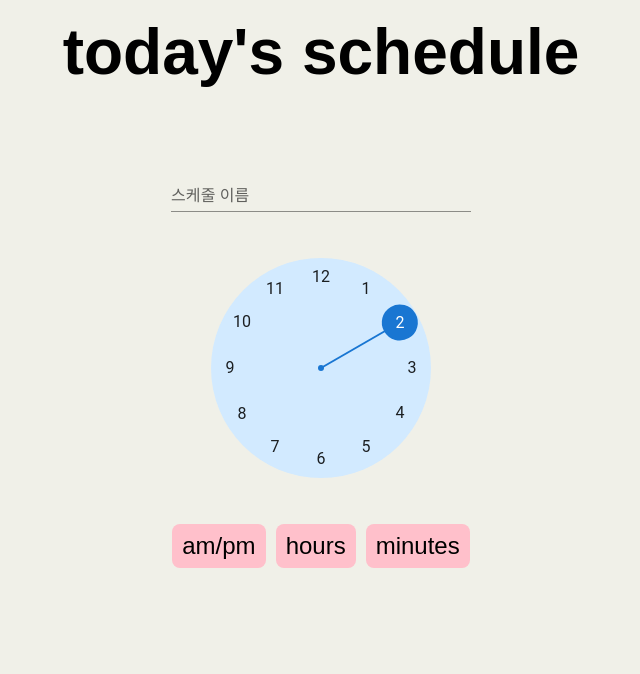
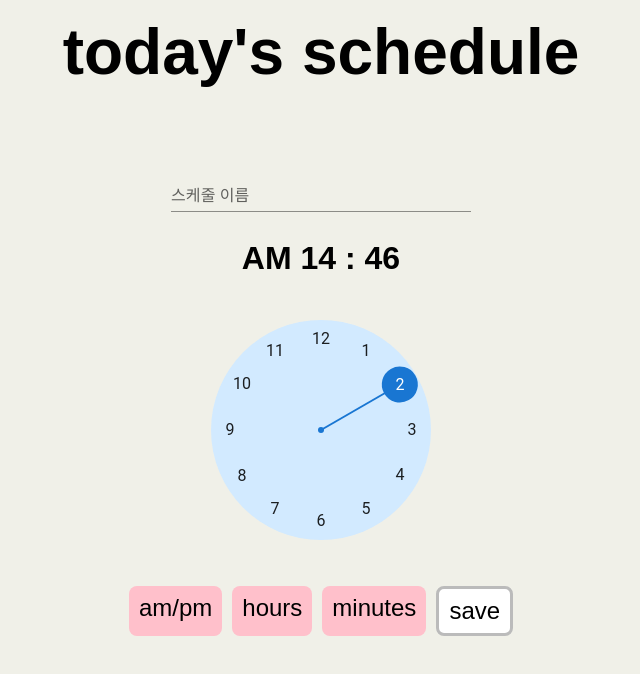
Before and after one commit to min-code-han/share-schedule-app, a React (Create React App) app: page / in a window 1280 px wide. Shown: the top 674 px of the page, without its empty margins (319-959 px from the left). Built offline with nearby package versions, Linux system fonts and the light colour scheme.

Commit message:
[Feat] am/pm 조정 및 스케줄 리스트 핸들링 완료

```diff
--- a/package.json
+++ b/package.json
@@ -63,10 +63,12 @@
     "@types/react-test-renderer": "^18.0.0",
     "@types/styled-components": "^5.1.26",
     "@typescript-eslint/eslint-plugin": "^5.54.0",
-    "@typescript-eslint/parser": "^5.54.0",
+    "@typescript-eslint/parser": "^5.58.0",
+    "babel-eslint": "^10.1.0",
     "babel-jest": "^29.5.0",
     "babel-preset-es2015": "^6.24.1",
     "babel-preset-react": "^6.24.1",
+    "clsx": "^1.2.1",
     "dayjs": "^1.11.7",
     "eslint": "^8.35.0",
     "eslint-config-airbnb": "^19.0.4",
--- a/src/components/TimePicker/index.tsx
+++ b/src/components/TimePicker/index.tsx
@@ -1,36 +1,58 @@
 import { LocalizationProvider } from "@mui/x-date-pickers/LocalizationProvider"
 import { AdapterDayjs } from "@mui/x-date-pickers/AdapterDayjs"
 import { TimeClock } from "@mui/x-date-pickers"
-import React, { useState } from "react"
+import React, { useEffect, useState } from "react"
 import dayjs, { Dayjs } from "dayjs"
 import styled from "@emotion/styled"
 import { TimeView } from "@mui/x-date-pickers/models/views"
+import clsx from "clsx"
+import { selectedTimeField } from "../../pages/Main"
 
-// interface TimePickerProps {
-//   handleTime: (hour: string, min: string) => void
-// }
+interface TimePickerProps {
+  selectedTimeCallback: (arg: selectedTimeField) => void
+  handleSave: () => void
+}
 
-export const Time = () => {
+export const Clock = (props: TimePickerProps) => {
   const [value, setValue] = useState<Dayjs | null>(dayjs())
+
   const [timeOption, setTimeOption] = useState<TimeView>("hours")
+  const [isAm, setInAm] = useState<boolean>(true)
+
+  useEffect(() => {
+    if (isAm) {
+      props.selectedTimeCallback({ hour: value ? value.hour() : 0, min: value ? value.minute() : 0, isAm })
+    } else {
+      props.selectedTimeCallback({ hour: value ? value.hour() + 12 : 0, min: value ? value.minute() : 0, isAm })
+    }
+  }, [value, isAm])
 
   const handleTimeOption = (option: TimeView) => {
     setTimeOption(option)
   }
 
-  console.log(value?.hour())
-  console.log(value?.hour() && value?.hour() + 12)
+  const handleAmPm = () => {
+    setInAm(!isAm)
+  }
 
   return (
     <Wrapper>
       <LocalizationProvider dateAdapter={AdapterDayjs}>
-        <TimeClock views={[timeOption]} value={value} onChange={(newValue) => setValue(newValue)} />
+        <TimeClock
+          className={clsx(isAm ? "day" : "night")}
+          views={[timeOption]}
+          value={value}
+          onChange={(newValue) => setValue(newValue)}
+        />
       </LocalizationProvider>
       <div style={{ display: "inline-block" }}>
         <ButtonWrap>
-          <Button onClick={() => handleTimeOption("hours")}>am/pm</Button>
+          <Button onClick={handleAmPm}>am/pm</Button>
           <Button onClick={() => handleTimeOption("hours")}>hours</Button>
           <Button onClick={() => handleTimeOption("minutes")}>minutes</Button>
+          <Button className="save" onClick={props.handleSave}>
+            save
+          </Button>
         </ButtonWrap>
       </div>
     </Wrapper>
@@ -40,8 +62,16 @@ export const Time = () => {
 const Wrapper = styled.div`
   text-align: center;
 
-  .MuiClock-clock {
-    background-color: #d2eaff;
+  .day {
+    .MuiClock-clock {
+      background-color: #d2eaff;
+    }
+  }
+
+  .night {
+    .MuiClock-clock {
+      background-color: #f9c244;
+    }
   }
 `
 
@@ -60,4 +90,10 @@ const Button = styled.span`
   border-radius: 8px;
   background-color: pink;
   cursor: pointer;
+
+  &.save {
+    background-color: #ffff;
+    border: 3px solid #bbb;
+    box-sizing: border-box;
+  }
 `
--- a/src/pages/Main.tsx
+++ b/src/pages/Main.tsx
@@ -1,14 +1,48 @@
 import React, { useState } from "react"
 import styled from "@emotion/styled"
-import { Time } from "../components/TimePicker"
-import { TextField } from "@mui/material"
+import { Clock } from "../components/TimePicker"
+import { dividerClasses, TextField } from "@mui/material"
+import dayjs from "dayjs"
+
+export interface selectedTimeField {
+  hour: number
+  min: number
+  isAm: boolean
+}
+
+interface scheduleListField {
+  isAm: string
+  title: string
+  hour: number
+  min: number
+}
 
 const Main = () => {
   const [title, setTitle] = useState<string>("")
+  const [selectedTime, setSelectedTime] = useState({
+    hour: dayjs().hour(),
+    min: dayjs().minute(),
+    isAm: true
+  })
+  const [scheduleList, setScheduleList] = useState<scheduleListField[]>([])
 
   const handleTitle = (e: React.ChangeEvent<HTMLInputElement>) => {
     const { value } = e.target
     setTitle(value)
+  }
+
+  const handleSave = () => {
+    const _schedule = [
+      ...scheduleList,
+      {
+        title,
+        hour: selectedTime.hour,
+        min: selectedTime.min,
+        isAm: selectedTime.isAm ? "AM" : "PM"
+      }
+    ]
+
+    setScheduleList(_schedule)
   }
 
   return (
@@ -23,9 +57,23 @@ const Main = () => {
           value={title}
           onChange={handleTitle}
         />
+        <Time>
+          {selectedTime.isAm ? "AM" : "PM"} {selectedTime.hour} : {selectedTime.min}
+        </Time>
         <TimePickerWrap>
-          <Time />
+          <Clock selectedTimeCallback={setSelectedTime} handleSave={handleSave} />
         </TimePickerWrap>
+        {scheduleList.length > 0 &&
+          scheduleList.map((list, idx) => {
+            return (
+              <div key={idx}>
+                <span>{list.isAm}</span>
+                <span>{list.hour}</span>
+                <span>{list.min}</span>
+                <span>{list.title}</span>
+              </div>
+            )
+          })}
       </Wrap>
     </MainContainer>
   )
@@ -52,6 +100,12 @@ const Title = styled.p`
   font-weight: 800;
 `
 
+const Time = styled.p`
+  margin-top: 30px;
+  font-size: 2rem;
+  font-weight: 600;
+`
+
 const TimePickerWrap = styled.div`
   padding-top: 30px;
 `
```
Also changed, not shown: .eslintrc.json, 2 other files (tests, documents, lock files or other folders).
